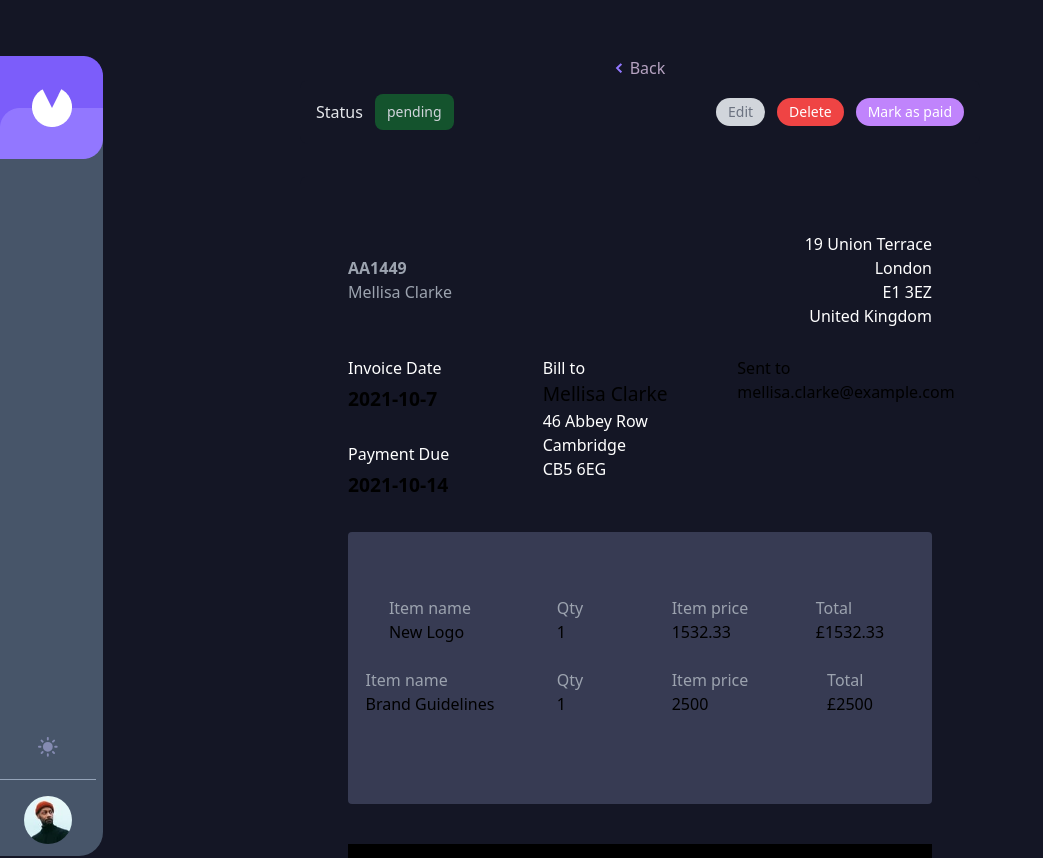
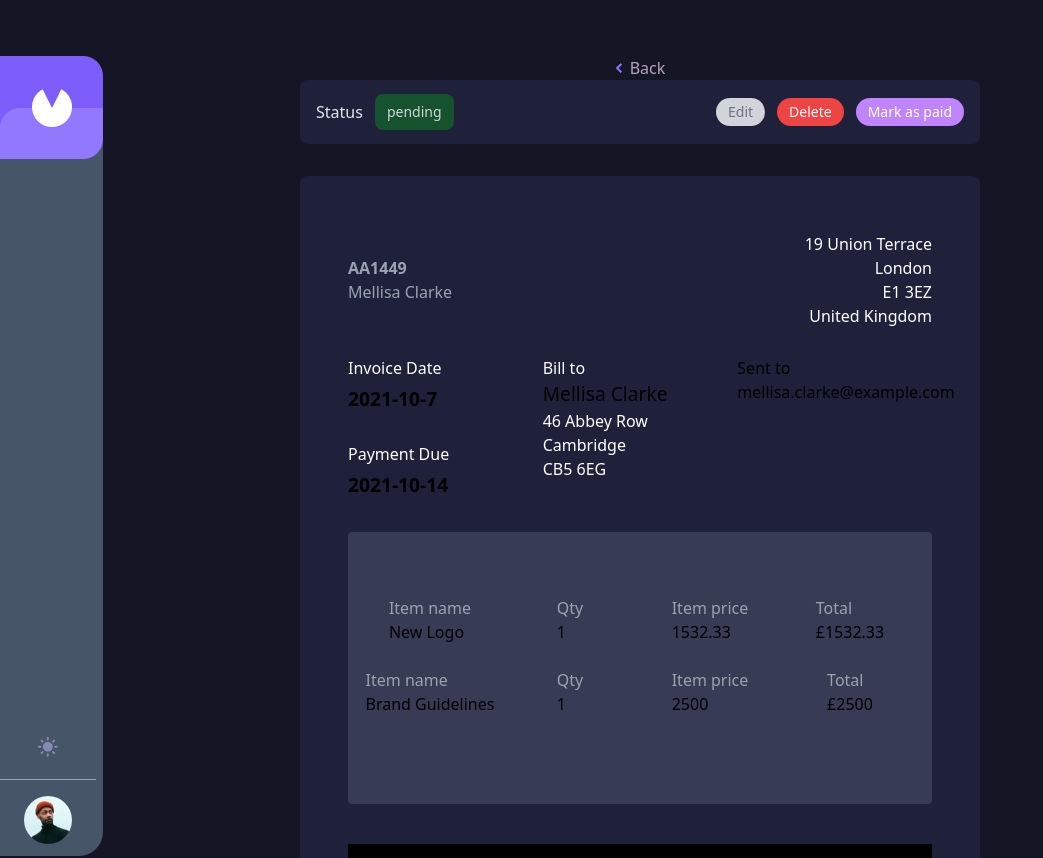
Before and after one commit to Thelma101/project-invoice, a React (Vite) app: page /AA1449 in a window 1280 px wide. Shown: the top 858 px of the page, without its empty margins (0-1043 px from the left). Built offline with nearby package versions, Linux system fonts and the light colour scheme.

Commit message:
v4 - bg-colour

```diff
--- a/src/components/Details.jsx
+++ b/src/components/Details.jsx
@@ -11,6 +11,8 @@ const Details = () => {
 
     const data = dataValue.find(detail => detail.id === id)
 
+    // my soft baby
+
     return (
         <div className='mx-28 md:mx-[300px] mt-14'>
             <div className='mx-auto mb-8 text-gray-200'>
@@ -23,11 +25,11 @@ const Details = () => {
                     </div>
                 </Link>
 
-                <div className="flex items-center justify-center w-full mx-auto rounded-lg md:h-16 bg-main-bg">
+                <div className="flex items-center justify-center w-full mx-auto rounded-lg md:h-16 bg-card-bg">
                     <div className="flex items-center justify-between w-full mx-4">
                         <div className="flex items-center gap-3">
                             <h2>Status</h2>
-                            <div className="flex items-center justify-end gap-3 px-3 py-2 bg-green-900 rounded-lg ">
+                            <div className="flex items-center justify-end gap-3 px-3 py-2 bg-green-900 rounded-lg">
                                 <p className="text-sm font-light text-gray-300">{data.status}</p>
                                 {/* <p className="text-sm font-light text-gray-300">Paid</p> */}
                             </div>
@@ -42,7 +44,7 @@ const Details = () => {
             </div>
 
             {/* SENDER */}
-            <div className="relative flex items-center justify-center w-full p-8 mb-8 rounded-lg bg-main-bg">
+            <div className="relative flex items-center justify-center w-full p-8 mb-8 rounded-lg bg-card-bg">
                 <div className="flex flex-col justify-end w-full pt-6 mx-4 pb-7">
                     <div className="flex items-center justify-between">
                         <div className="flex flex-col items-start justify-start">
```
Lines whose indentation alone changed are shown as unchanged.
